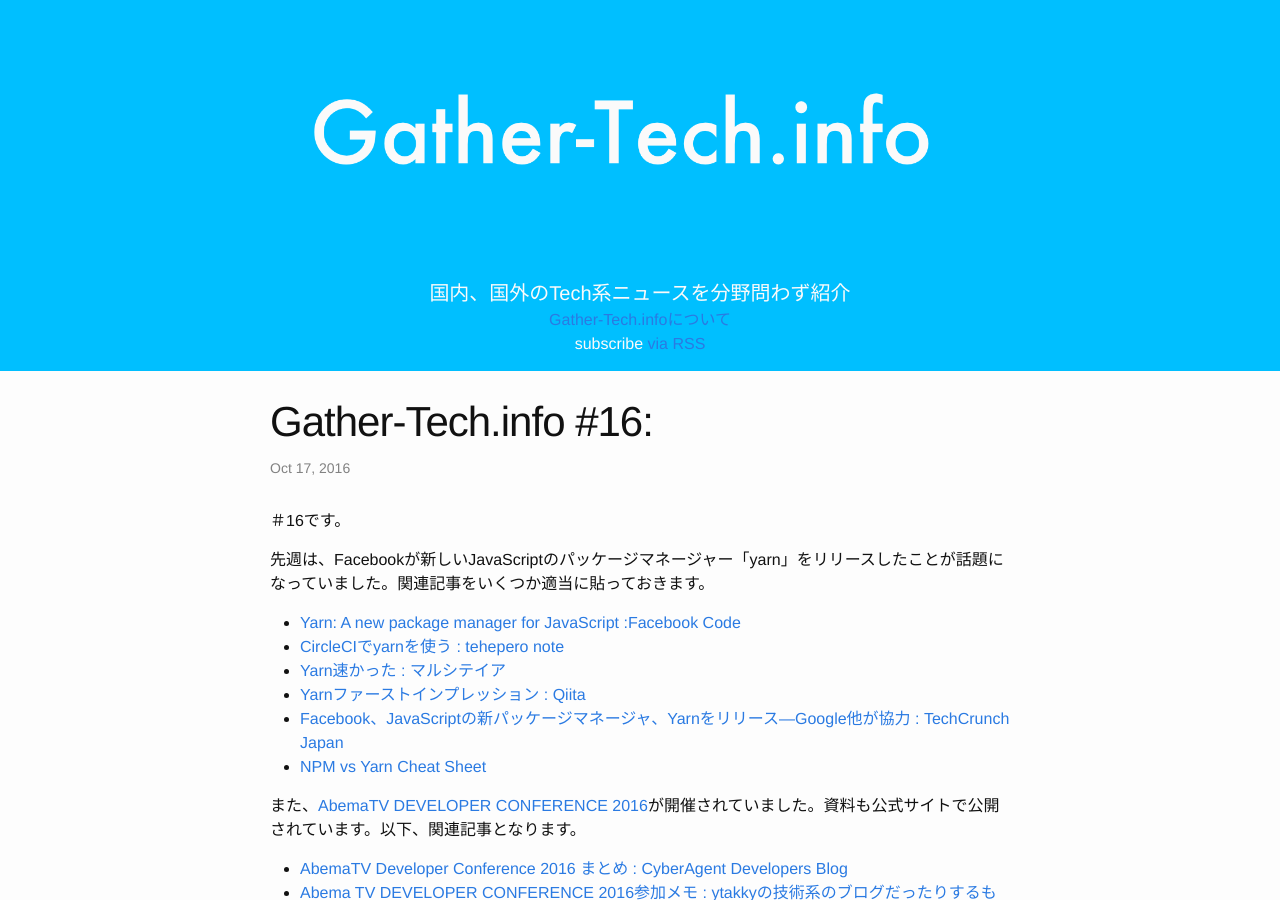
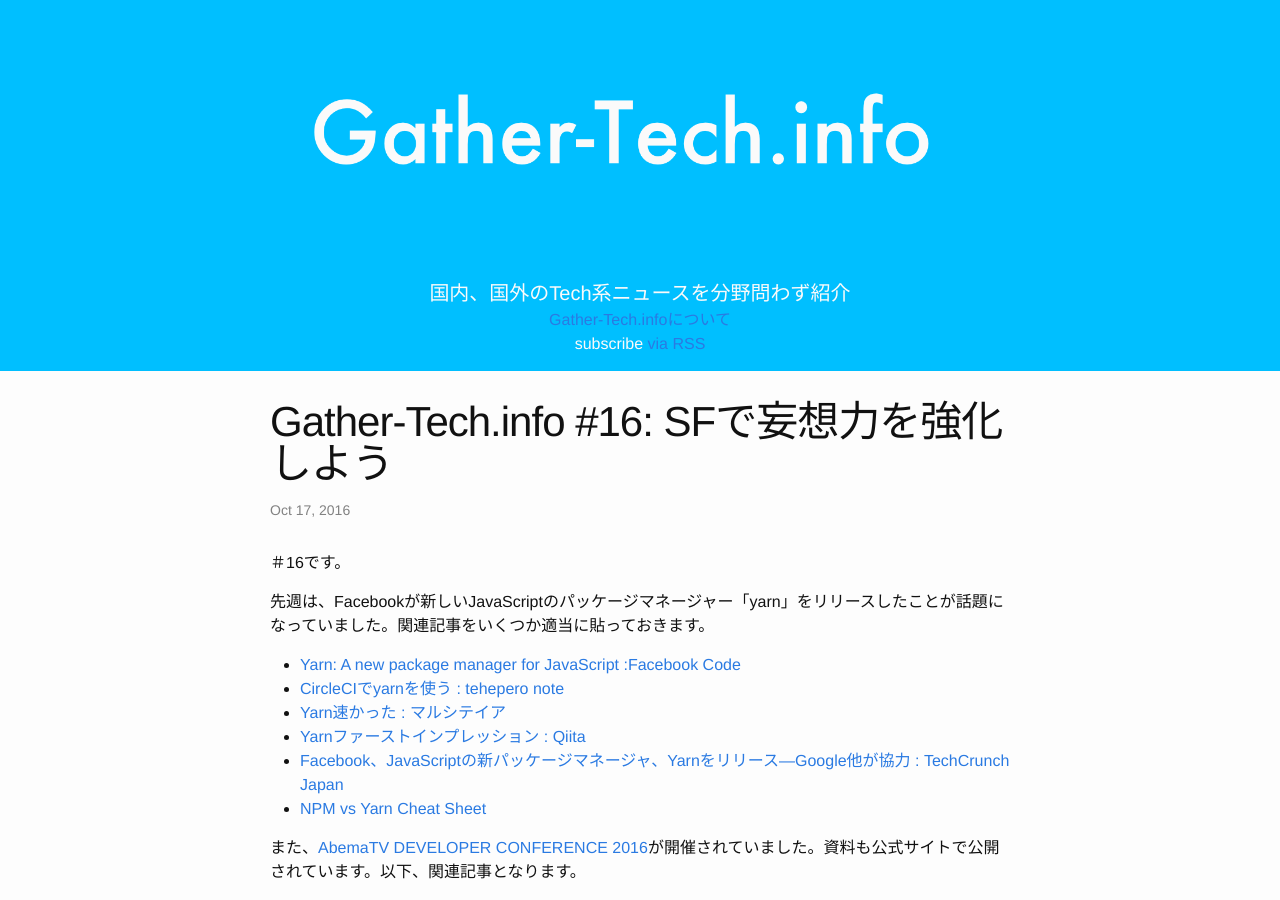
Before and after one commit to Gather-Tech/Gather-Tech.github.io, a Jekyll site: the page built from _posts/2016/2016-10-17-Gather16.md, in a window 1280 px wide and 900 px high. Built offline with Jekyll 4.4.1, drawn with Linux system fonts in a browser that asks for light colours.

Commit message:
タイトルを追加した

```diff
--- a/_posts/2016/2016-10-17-Gather16.md
+++ b/_posts/2016/2016-10-17-Gather16.md
@@ -1,6 +1,6 @@
 ---
 layout: post
-title: 'Gather-Tech.info #16: '
+title: 'Gather-Tech.info #16: SFで妄想力を強化しよう'
 date: 2016-10-17
 categories: news
 ---
```
